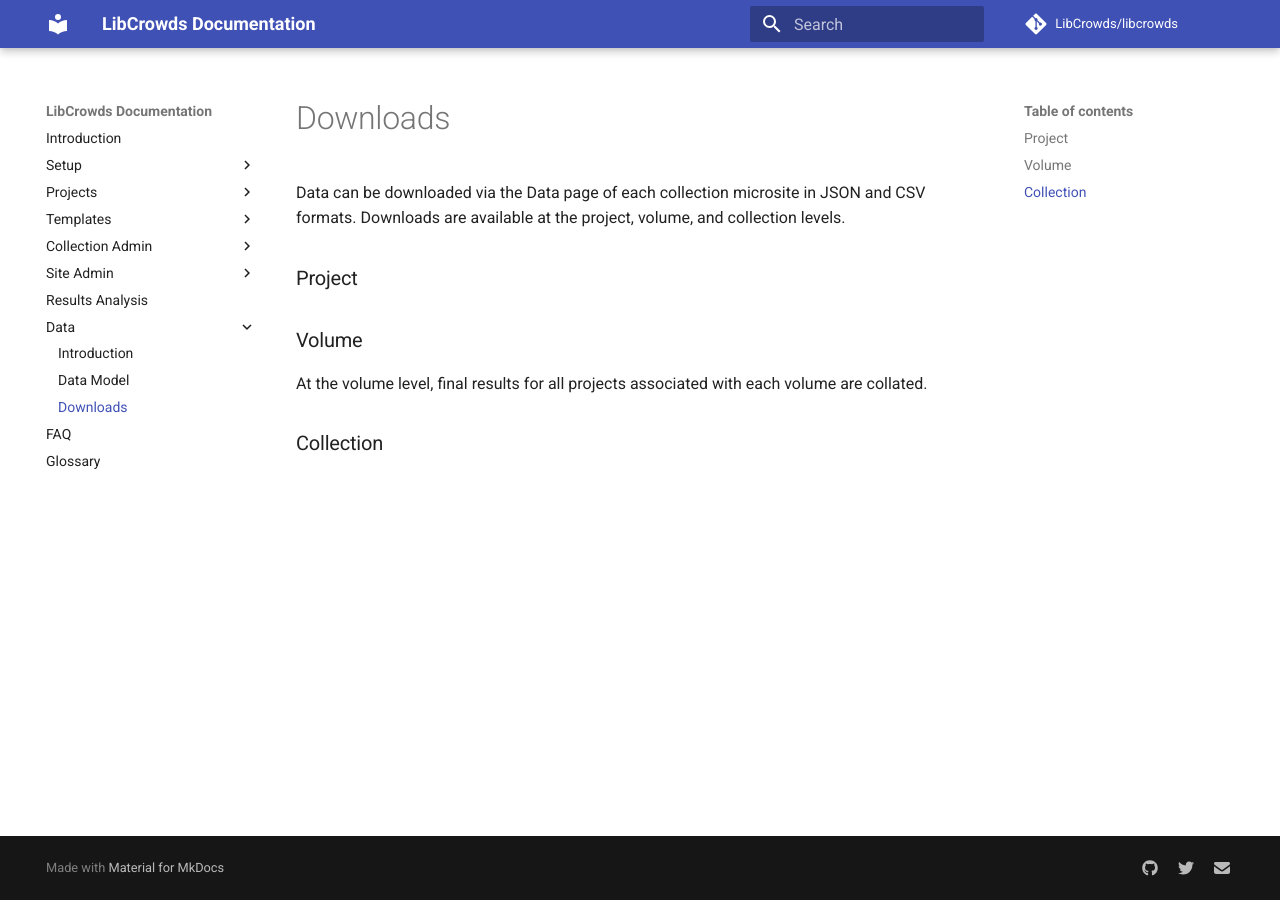
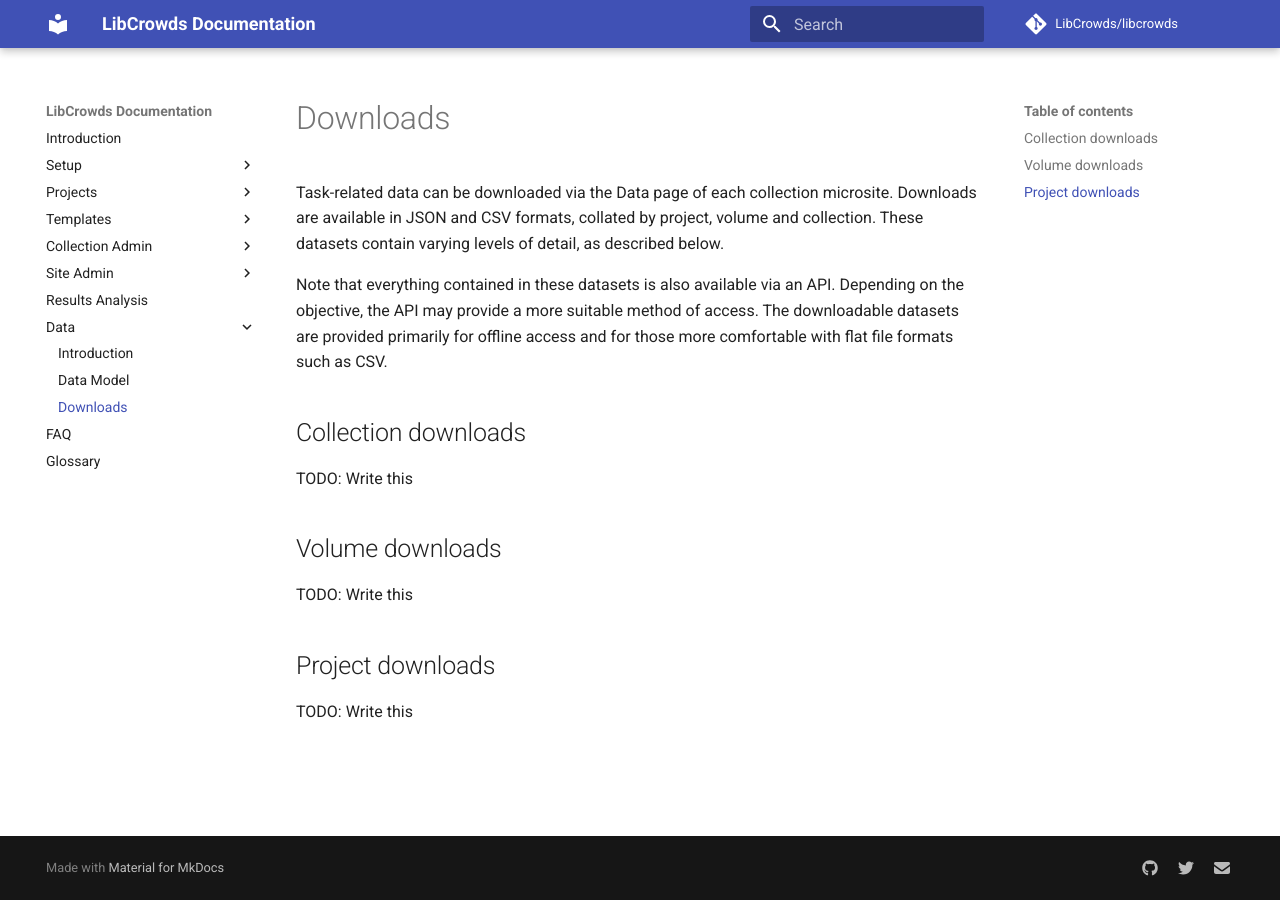
Before and after one commit to LibCrowds/docs, an MkDocs documentation site: the page built from docs/data/downloads.md, in a window 1280 px wide. Built offline with MkDocs 1.6.1 and Material for MkDocs 9.7.7, drawn with Linux system fonts in a browser that asks for light colours; comment, search, counter and statistics services are not loaded; old or Windows-style settings are respelled for this version of MkDocs.

Commit message:
Small downloads data update

```diff
--- a/docs/data/downloads.md
+++ b/docs/data/downloads.md
@@ -1,12 +1,21 @@
-Data can be downloaded via the Data page of each collection microsite in JSON
-and CSV formats. Downloads are available at the project, volume, and
-collection levels.
+Task-related data can be downloaded via the Data page of each collection
+microsite. Downloads are available in JSON and CSV formats, collated by
+project, volume and collection. These datasets contain varying levels of
+detail, as described below.
 
-### Project
+Note that everything contained in these datasets is also available via an
+API. Depending on the objective, the API may provide a more suitable method
+of access. The downloadable datasets are provided primarily for offline access
+and for those more comfortable with flat file formats such as CSV.
 
-### Volume
+## Collection downloads
 
-At the volume level, final results for all projects associated with each volume
-are collated.
+TODO: Write this
 
-### Collection
+## Volume downloads
+
+TODO: Write this
+
+## Project downloads
+
+TODO: Write this
```
